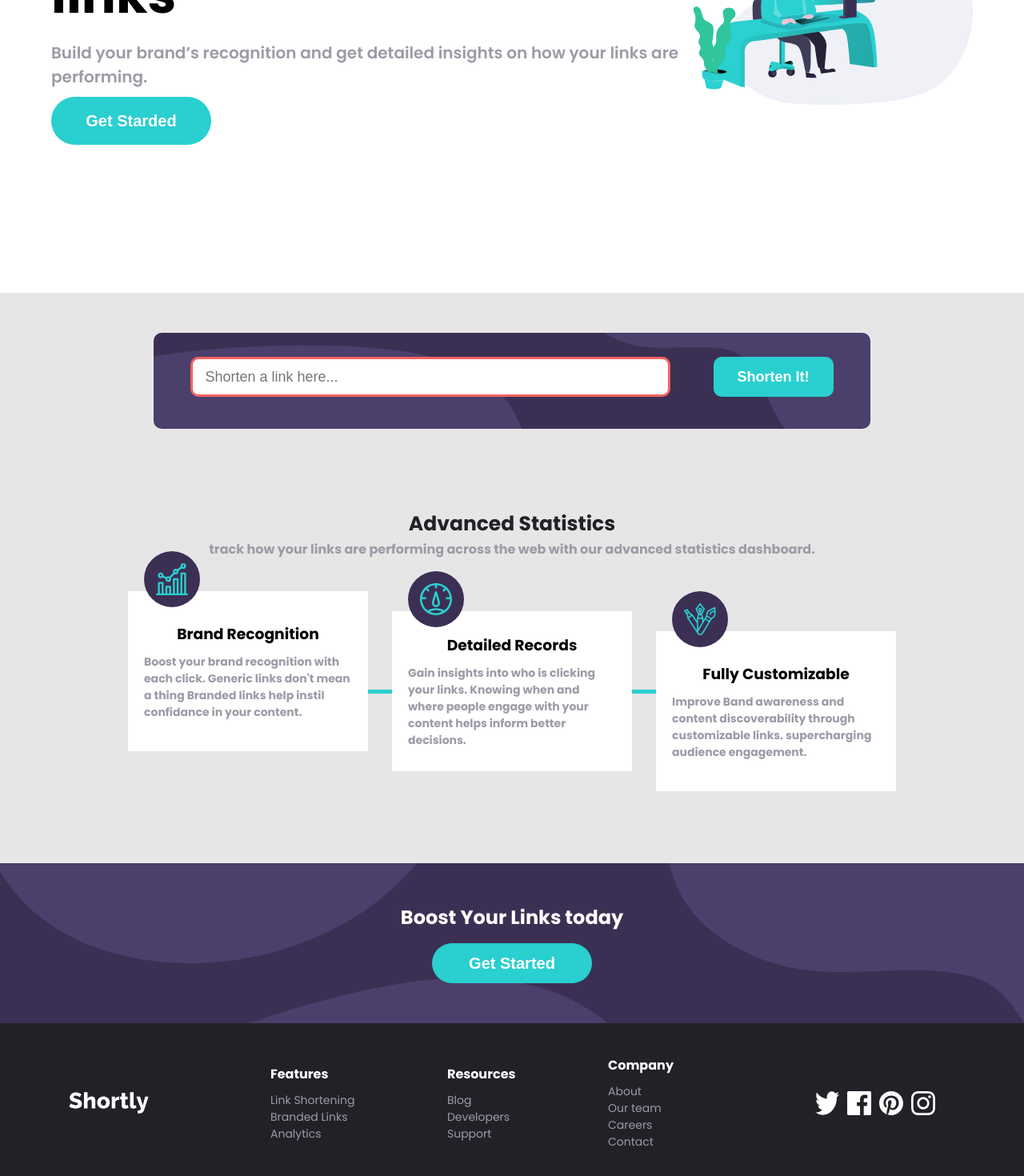
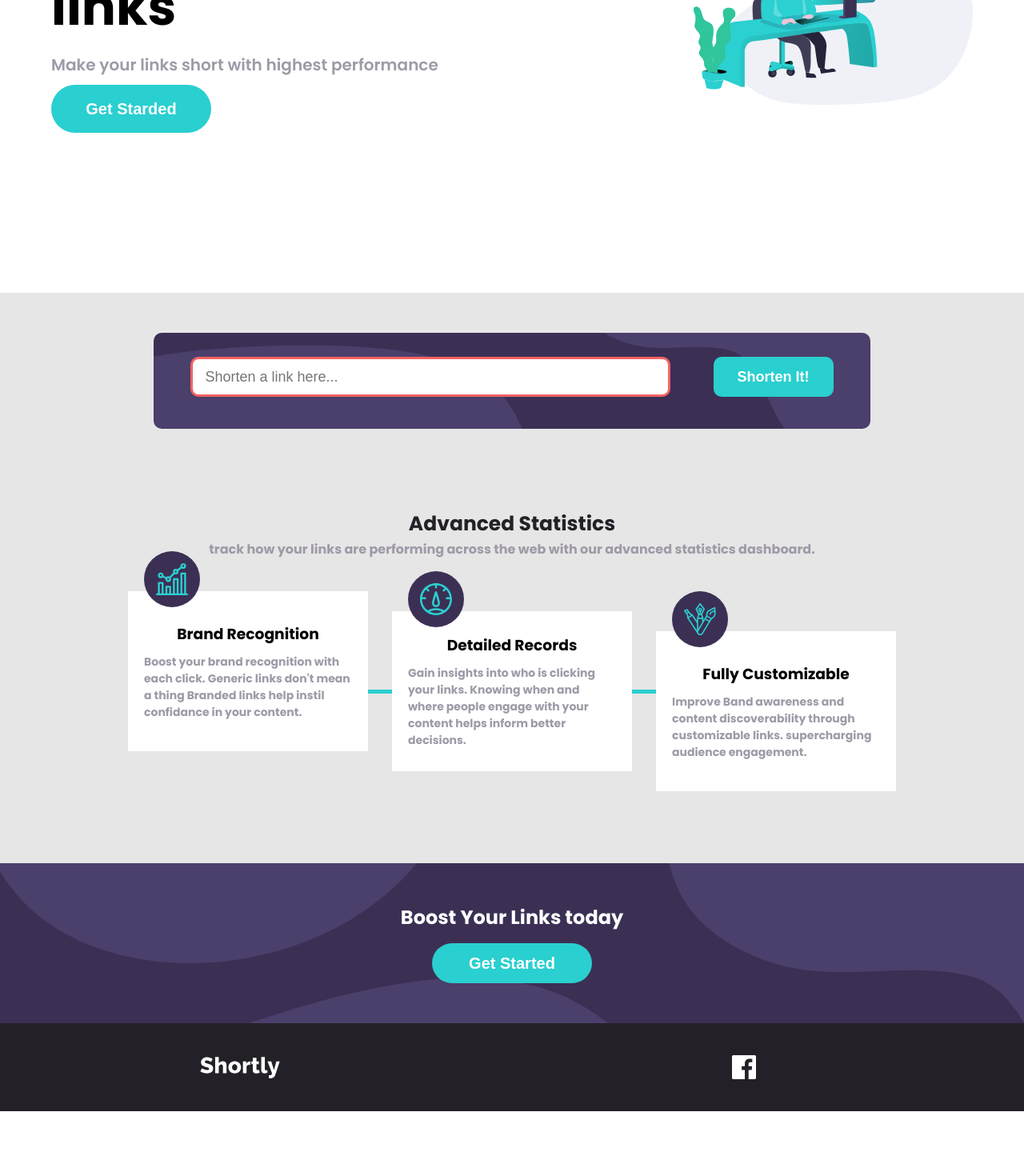
Before and after one commit to EduardoVieirat/url-shortening-froentMentor, a Next.js app: page / in a window 1280 px wide. Shown: the part 334-1804 px from the top of the page at 80% size. After the commit the page ends 1723 px from the top, so only its background shows below. Built offline with nearby package versions, Linux system fonts and the light colour scheme.

Commit message:
[refact]: restyling the components

```diff
--- a/src/components/footerBar/index.js
+++ b/src/components/footerBar/index.js
@@ -1,7 +1,4 @@
 import logoImg from "../../assets/logo-2.svg";
-import IconTwitter from "../../assets/icon-twitter.svg";
-import iconInstagram from "../../assets/icon-instagram.svg";
-import iconPinterest from "../../assets/icon-pinterest.svg";
 import iconFacebook from "../../assets/icon-facebook.svg";
 
 import "./style.css";
@@ -17,40 +14,8 @@ export default function FooterBar() {
         width={100}
       />
 
-      <section className="infos-section">
-        <div>
-          <h4>Features</h4>
-
-          <ul>
-            <li>Link Shortening</li>
-            <li>Branded Links</li>
-            <li>Analytics</li>
-          </ul>
-        </div>
-        <div>
-          <h4>Resources</h4>
-          <ul>
-            <li>Blog</li>
-            <li>Developers</li>
-            <li>Support</li>
-          </ul>
-        </div>
-        <div>
-          <h4>Company</h4>
-          <ul>
-            <li>About</li>
-            <li>Our team</li>
-            <li>Careers</li>
-            <li>Contact</li>
-          </ul>
-        </div>
-      </section>
-
       <section className="social-media">
-        <Image src={IconTwitter} alt="" />
         <Image src={iconFacebook} alt="" />
-        <Image src={iconPinterest} alt="" />
-        <Image src={iconInstagram} alt="" />
       </section>
     </footer>
   );
--- a/src/components/headerBar/header.js
+++ b/src/components/headerBar/header.js
@@ -25,11 +25,6 @@ export default function Header() {
             <li>Recources</li>
           </ul>
         </nav>
-
-        <div className="button-section">
-          <button>Login</button>
-          <button>Sign Up</button>
-        </div>
       </div>
 
       <div className="btn-show-nav-bar" onClick={() => setShowMenu(!showMenu)}>
--- a/src/components/mainSection/main.js
+++ b/src/components/mainSection/main.js
@@ -4,17 +4,11 @@ export default function MainSection() {
   return (
     <section className="main-section">
       <div className="presentation-section">
-        <h1>
-          More than just
-          shorter{""} links
-        </h1>
+        <h1>More than just shorter{""} links</h1>
 
-        <p>
-          Build your brand’s recognition and get detailed insights on how your
-          links are performing.
-        </p>
+        <p>Make your links short with highest performance </p>
 
-        <button style={{cursor: 'pointer'}}>Get Starded</button>
+        <button style={{ cursor: "pointer" }}>Get Starded</button>
       </div>
       <div className="image" />
     </section>
```
